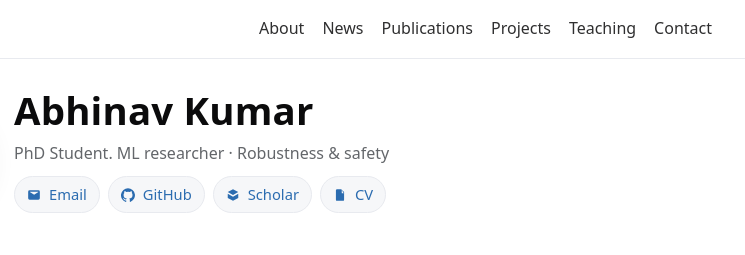
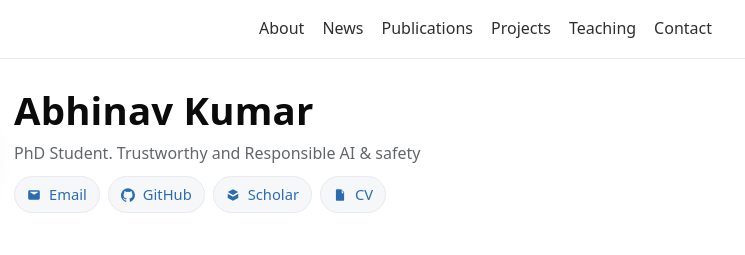
Before and after one commit to akumar2709/akumar2709.github.io, a plain HTML site: page index.html in a window 1280 px wide. Shown: the top 255 px of the page, 346-1091 px from the left. Drawn offline with Linux system fonts and the light colour scheme.

Commit message:
Update index.html

```diff
--- a/index.html
+++ b/index.html
@@ -52,7 +52,7 @@
       <img class="avatar" src="assets/images/profile.jpg" alt="Portrait of Arnav Kumar" />
       <div>
         <h1 id="intro">Abhinav Kumar</h1>
-        <p class="tagline">PhD Student. ML researcher · Robustness &amp; safety</p>
+        <p class="tagline">PhD Student. Trustworthy and Responsible AI &amp; safety</p>
         <p class="meta">
           <a class="chip" href="abhinavk@umass.edu" aria-label="Email">
             <svg aria-hidden="true" class="icon"><use href="#mail"></use></svg> Email
```
